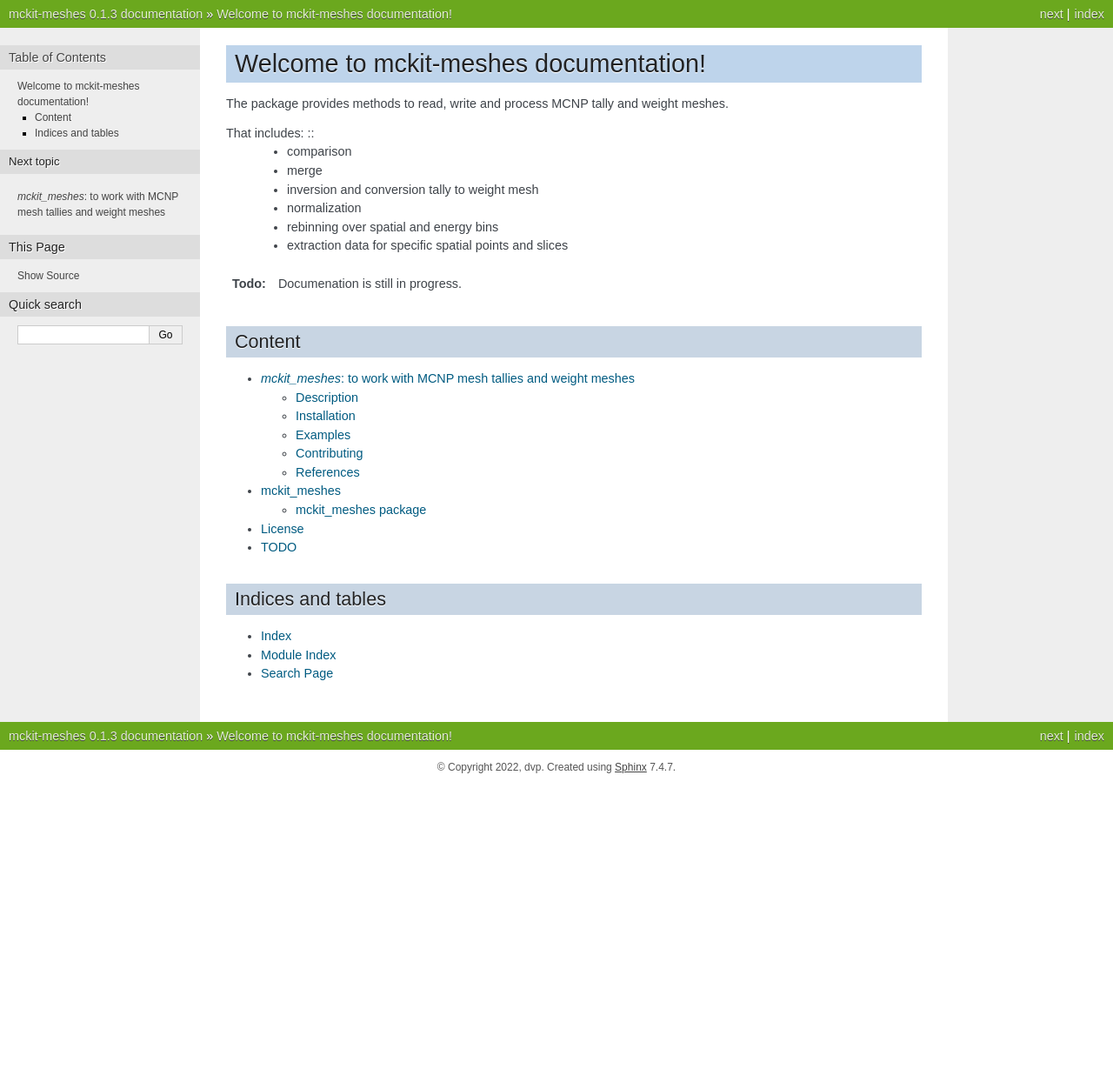
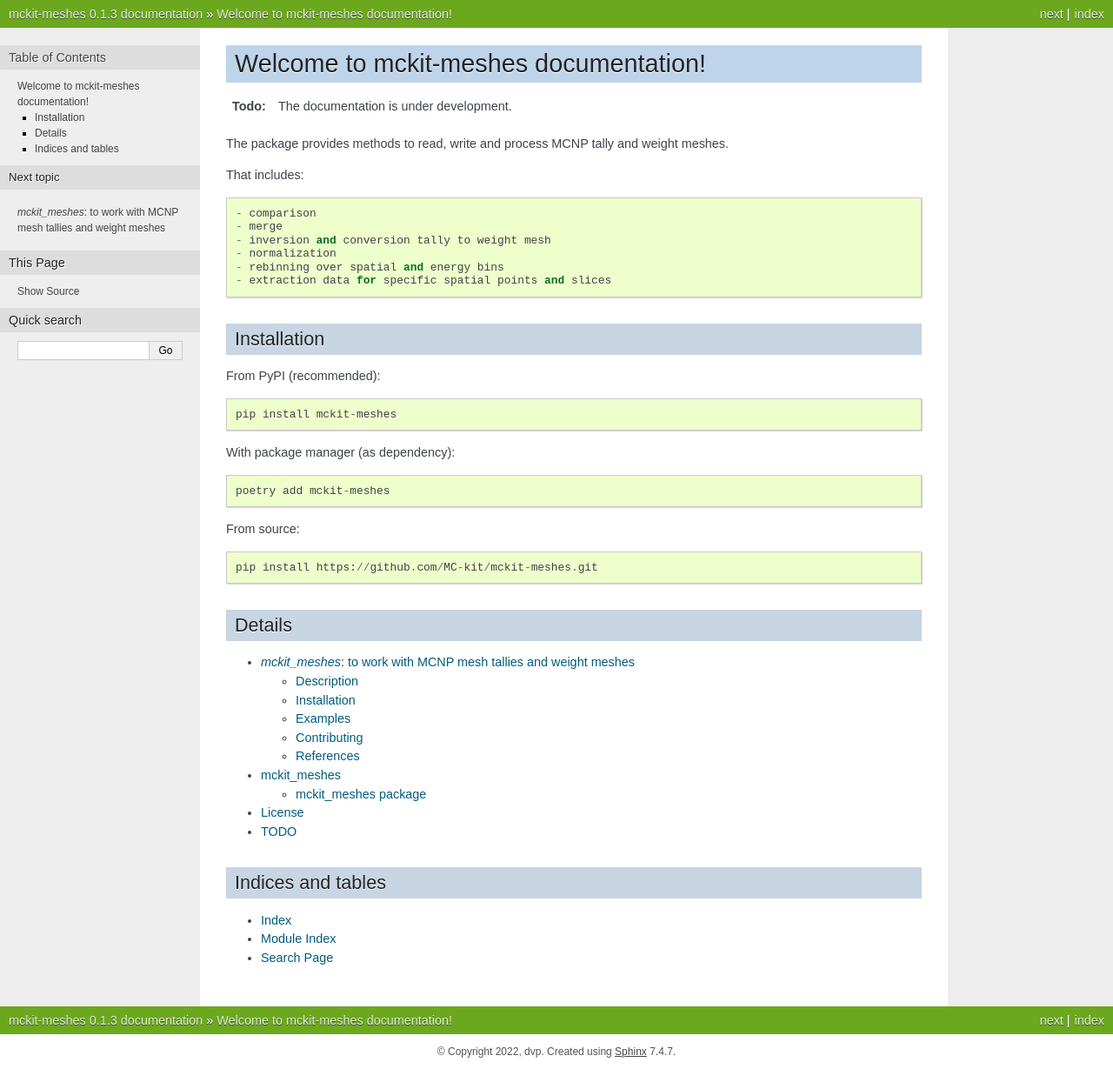
Before and after one commit to MC-kit/mckit-meshes, a Sphinx documentation site: the page built from docs/source/index.rst, in a window 1280 px wide. Shown: the whole page at 87% size. Built offline with Sphinx 7.4.7, drawn with Linux system fonts in a browser that asks for light colours; the version number is read from the project's files by our own code; before the commit the page ends 902 px from its top, so only the background shows below that.

Commit message:
build: sync with mckit-nuclides similar files

```diff
--- a/docs/source/conf.py
+++ b/docs/source/conf.py
@@ -45,6 +45,8 @@
 extensions: List[str] = [
     "sphinx.ext.autodoc",
     "sphinx.ext.coverage",
+    "sphinx.ext.mathjax",
+    "sphinx.ext.ifconfig",
     "sphinx.ext.doctest",
     "sphinx.ext.duration",
     "sphinx.ext.extlinks",
--- a/docs/source/index.rst
+++ b/docs/source/index.rst
@@ -2,9 +2,15 @@
 Welcome to mckit-meshes documentation!
 ======================================
 
+.. todo::
+
+    The documentation is under development.
+
+
 The package provides methods to read, write and process MCNP tally and weight meshes.
 
 That includes: ::
+
     - comparison
     - merge
     - inversion and conversion tally to weight mesh
@@ -12,10 +18,31 @@ That includes: ::
     - rebinning over spatial and energy bins
     - extraction data for specific spatial points and slices
 
-.. todo ::
-   Documenation is still in progress.
 
-Content
+
+
+Installation
+============
+
+From PyPI (recommended):
+
+.. code-block::
+
+   pip install mckit-meshes
+
+With package manager (as dependency):
+
+.. code-block::
+
+   poetry add mckit-meshes
+
+From source:
+
+.. code-block::
+
+   pip install https://github.com/MC-kit/mckit-meshes.git
+
+Details
 =======
 
 .. toctree::
--- a/pyproject.toml
+++ b/pyproject.toml
@@ -24,7 +24,7 @@ classifiers = [
 ]
 
 [build-system]
-requires = ["poetry-core>=1.1.0"]
+requires = ["poetry-core >= 1.1.0"]
 build-backend = "poetry.core.masonry.api"
 
 [tool.poetry.scripts]
```
Also changed, not shown: .pre-commit-config.yaml, 3 other files.
